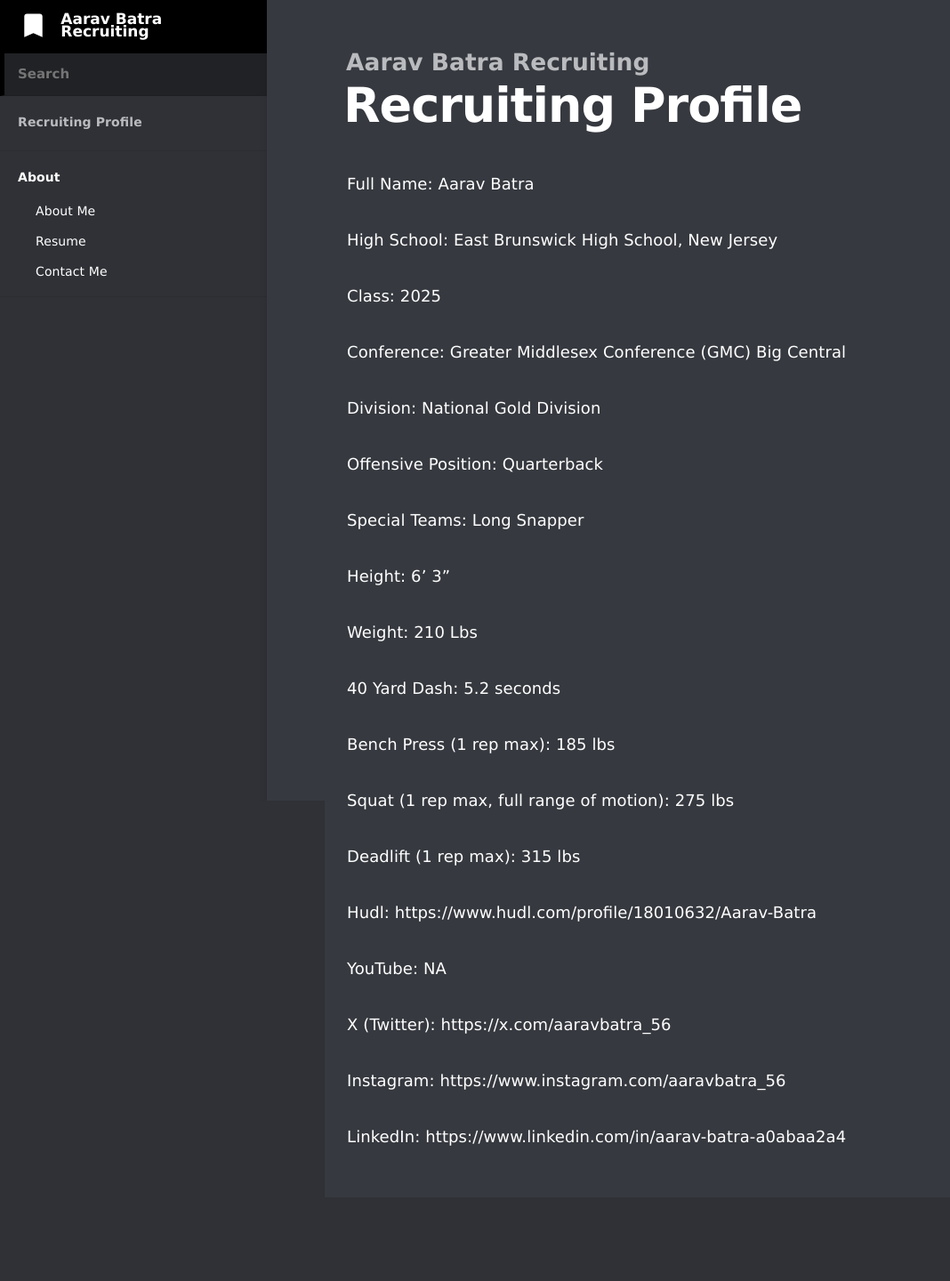
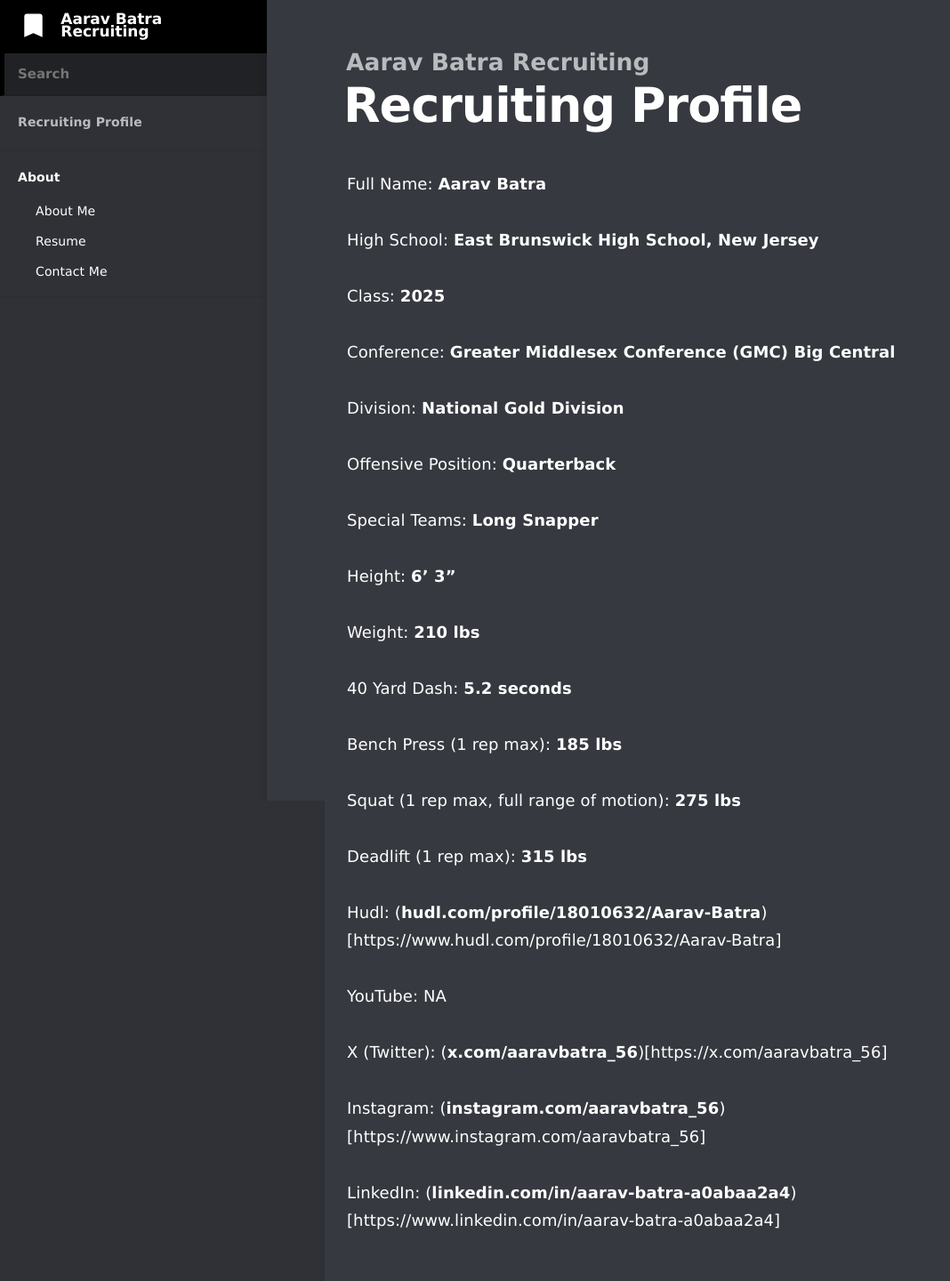
Before and after one commit to batra-aarav/recruit.aaravbatra.me, a Jekyll site: the page built from index.md, in a window 1280 px wide. Shown: the whole page at 89% size, without its empty margins (0-1068 px from the left). Built offline with Jekyll 4.4.1, drawn with Linux system fonts in a browser that asks for light colours; before the commit the page ends 1346 px from its top, so only the background shows below that.

Commit message:
add bold

```diff
--- a/index.md
+++ b/index.md
@@ -3,38 +3,38 @@ title: Recruiting Profile
 ---
 <script defer src='https://static.cloudflareinsights.com/beacon.min.js' data-cf-beacon='{"token": "c7e52d40a1e444ccb2ca2872514944cc"}'></script>
 
-Full Name: Aarav Batra
+Full Name: **Aarav Batra**
 
-High School: East Brunswick High School, New Jersey
+High School: **East Brunswick High School, New Jersey**
 
-Class: 2025
+Class: **2025**
 
-Conference: Greater Middlesex Conference (GMC) Big Central
+Conference: **Greater Middlesex Conference (GMC) Big Central**
 
-Division: National Gold Division
+Division: **National Gold Division**
 
-Offensive Position: Quarterback
+Offensive Position: **Quarterback**
 
-Special Teams: Long Snapper
+Special Teams: **Long Snapper**
 
-Height: 6' 3"
+Height: **6' 3"**
 
-Weight: 210 Lbs
+Weight: **210 lbs**
 
-40 Yard Dash: 5.2 seconds
+40 Yard Dash: **5.2 seconds**
 
-Bench Press (1 rep max): 185 lbs
+Bench Press (1 rep max): **185 lbs**
 
-Squat (1 rep max, full range of motion): 275 lbs
+Squat (1 rep max, full range of motion): **275 lbs**
 
-Deadlift (1 rep max): 315 lbs
+Deadlift (1 rep max): **315 lbs**
 
-Hudl: https://www.hudl.com/profile/18010632/Aarav-Batra
+Hudl: (**hudl.com/profile/18010632/Aarav-Batra**)[https://www.hudl.com/profile/18010632/Aarav-Batra]
 
 YouTube: NA
 
-X (Twitter): https://x.com/aaravbatra_56
+X (Twitter): (**x.com/aaravbatra_56**)[https://x.com/aaravbatra_56]
 
-Instagram: https://www.instagram.com/aaravbatra_56
+Instagram: (**instagram.com/aaravbatra_56**)[https://www.instagram.com/aaravbatra_56]
 
-LinkedIn: https://www.linkedin.com/in/aarav-batra-a0abaa2a4
+LinkedIn: (**linkedin.com/in/aarav-batra-a0abaa2a4**)[https://www.linkedin.com/in/aarav-batra-a0abaa2a4]
```
